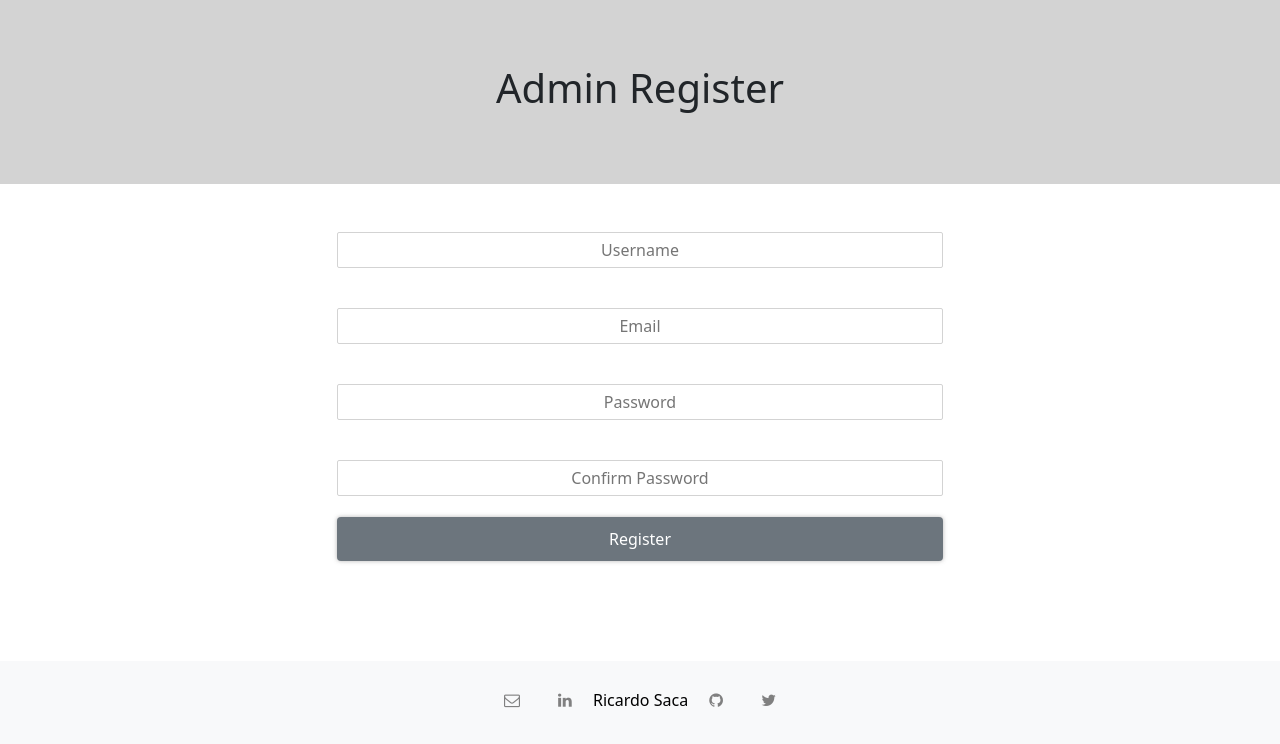
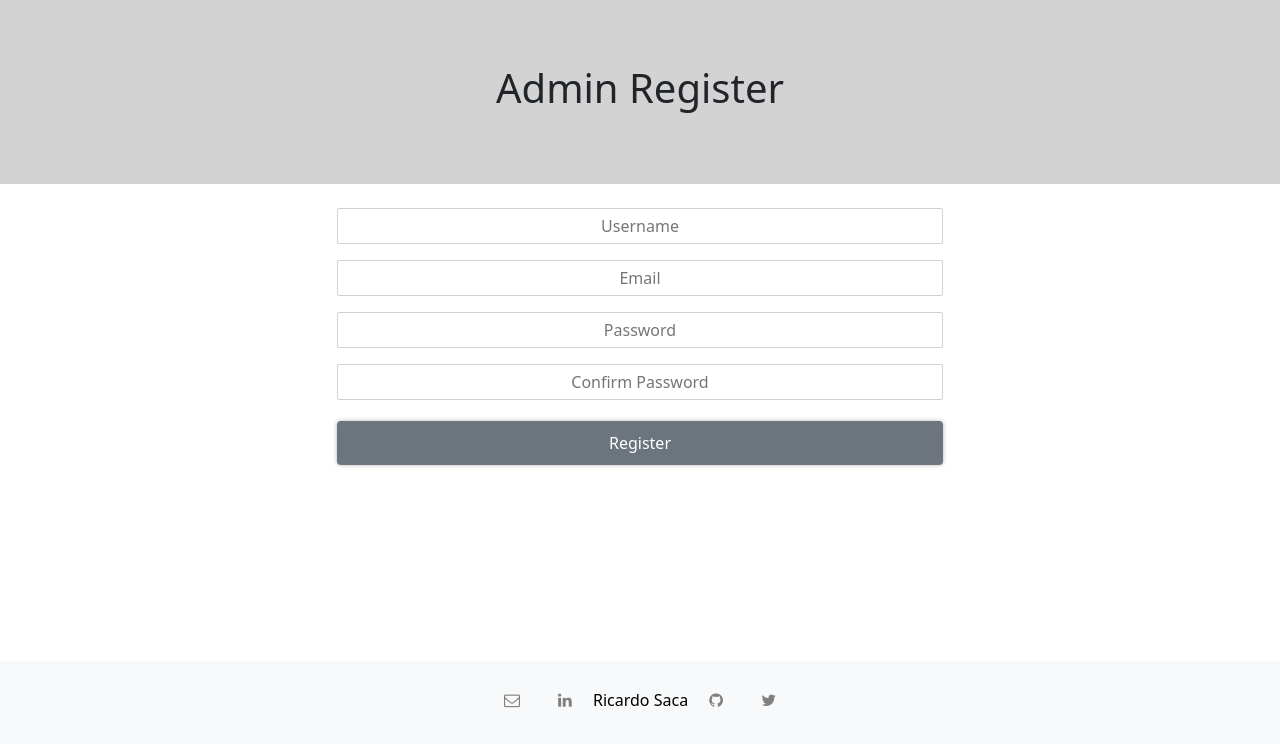
Before and after one commit to RicardoSaca/website, a Flask app: template website/auth/templates/register.html in a window 1280 px wide. Shown: the part 56-800 px from the top of the page. Run offline with Flask 2, Linux system fonts and the light colour scheme; the template is opened without the code that fills it: values that come from a table or form of the project are taken from there, others are empty.

Commit message:
format error

```diff
--- a/website/auth/templates/register.html
+++ b/website/auth/templates/register.html
@@ -22,29 +22,29 @@
         <form action="" method="post">
             {{ form.hidden_tag() }}
             <p>
-                {{ form.username.label }}<br>
-                {{ form.username(size=32, placeholder='Username') }}<br>
+                {{ form.username.label }}
+                {{ form.username(size=32, placeholder='Username') }}
                 {% for error in form.username.errors %}
                 <span style="color: red;">[{{ error }}]</span>
                 {% endfor %}
             </p>
             <p>
-                {{ form.email.label }}<br>
-                {{ form.email(size=64, placeholder='Email') }}<br>
+                {{ form.email.label }}
+                {{ form.email(size=64, placeholder='Email') }}
                 {% for error in form.email.errors %}
                 <span style="color: red;">[{{ error }}]</span>
                 {% endfor %}
             </p>
             <p>
-                {{ form.password.label }}<br>
-                {{ form.password(size=32, placeholder='Password') }}<br>
+                {{ form.password.label }}
+                {{ form.password(size=32, placeholder='Password') }}
                 {% for error in form.password.errors %}
                 <span style="color: red;">[{{ error }}]</span>
                 {% endfor %}
             </p>
             <p>
-                {{ form.password2.label }}<br>
-                {{ form.password2(size=32, placeholder='Confirm Password') }}<br>
+                {{ form.password2.label }}
+                {{ form.password2(size=32, placeholder='Confirm Password') }}
                 {% for error in form.password2.errors %}
                 <span style="color: red;">[{{ error }}]</span>
                 {% endfor %}
```
